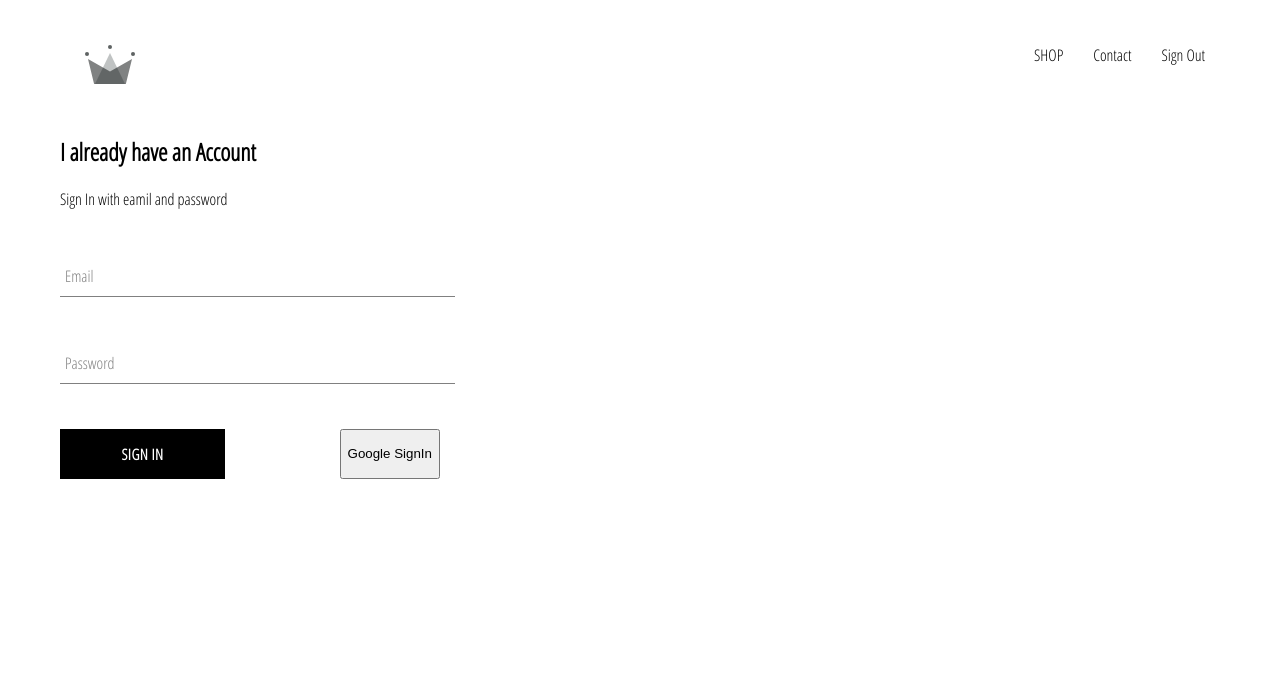
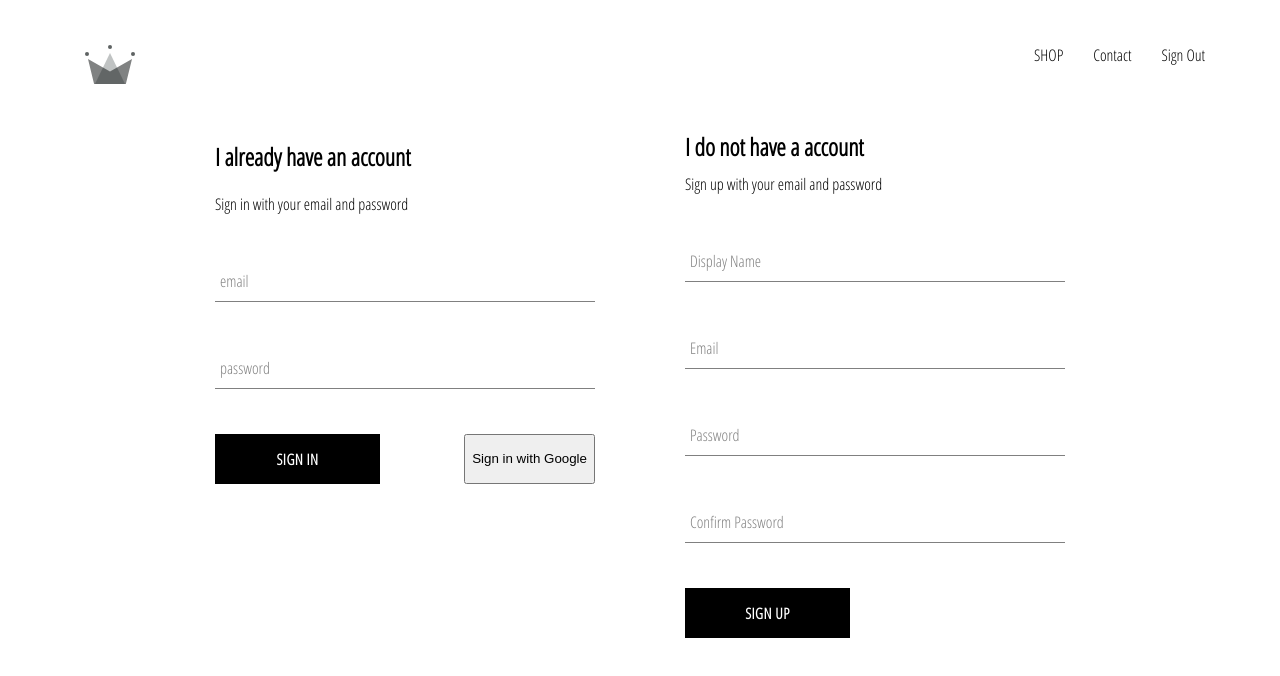
Before and after one commit to nscr2006/Clothing-store, a React (Create React App) app: page /signin in a window 1280 px wide. Shown: the top 676 px of the page. Built offline with nearby package versions, Linux system fonts and the light colour scheme; no server answers.

Commit message:
Implemented firebase utils,included ability to store authenticated users into our firestore

```diff
--- a/src/App.css
+++ b/src/App.css
@@ -6,7 +6,9 @@
   text-decoration: none;
   color: black;
 }
-
+*{
+  box-sizing: border-box;
+}
 
 /* .App {
   text-align: center;
--- a/src/App.js
+++ b/src/App.js
@@ -5,7 +5,7 @@
 import Homepage from './pages/homepage/homepage.component';
 import Header from './components/header/header.component.jsx';
 import SignInAndSignUpPage from './pages/sign-in-and sign-up/sign-in-and sign-up.component';
-import {auth} from './firebase/firebase.utils'
+import {auth,createUserProfileDocument} from './firebase/firebase.utils'
 
 
 class App extends React.Component{
@@ -20,9 +20,22 @@
 
   componentDidMount(){
 
-    this.unsubscribeFromAuth=auth.onAuthStateChanged(user=>{
-      this.setState({currentUser:user});
-      console.log(user);
+    this.unsubscribeFromAuth=auth.onAuthStateChanged(async userAuth=>{
+      if(userAuth){
+        const userRef=await createUserProfileDocument(userAuth);
+        userRef.onSnapshot(snapShot=>{
+          this.setState({
+            currentUser:{
+              id:snapShot.id,
+              ...snapShot.data()
+            }
+
+          })
+          console.log(this.state);
+        })
+
+      }
+      this.setState({currentUser:userAuth});
     })
   }
   componentWillUnmount(){
--- a/src/components/custom-button/custom-button.component.jsx
+++ b/src/components/custom-button/custom-button.component.jsx
@@ -3,7 +3,7 @@
 
 
  const CustomButton=({children,isGoogleSignIn,...otherProps})=>(
-     <button className={`${isGoogleSignIn?'google-sign-in':''}custom-button`}{...otherProps}>
+     <button className={`${isGoogleSignIn? 'google-sign-in' : ''}custom-button`}{...otherProps}>
          {children}
      </button>
  )
--- a/src/components/custom-button/custom-button.styles.scss
+++ b/src/components/custom-button/custom-button.styles.scss
@@ -22,7 +22,8 @@
     &.google-sign-in{
         background-color: #4285f4;
         color: white;
-        &.hover{
+        cursor: pointer;
+        &:hover{
             background-color: #357ae8;
             border: none;
         }
--- a/src/components/sign-in/sign-in.component.jsx
+++ b/src/components/sign-in/sign-in.component.jsx
@@ -1,62 +1,66 @@
 import React from 'react';
-import {signInWithGoogle} from '../../firebase/firebase.utils';
+
+import FormInput from '../form-input/form-input.component';
+import CustomButton from '../custom-button/custom-button.component';
+
+import { signInWithGoogle } from '../../firebase/firebase.utils';
 
 import './sign-in.styles.scss';
-import FormInput from '../form-input/form-input.component';
-import CustomButton from '../custom-button/custom-button.component'
 
-class SignIn extends React.Component{
+class SignIn extends React.Component {
   constructor(props) {
     super(props);
 
-        this.state={
-            email:'',
-            password:''
+    this.state = {
+      email: '',
+      password: ''
+    };
   }
 
-
-
-    }
-    handleSubmit = event=>{
+  handleSubmit = event => {
     event.preventDefault();
 
-        this.setState({email:'',password:''})
-    }
-    handleChange=event=>{
-        const {value,name}=event.target;
+    this.setState({ email: '', password: '' });
+  };
 
-        this.setState({[name]:value})
-    }
+  handleChange = event => {
+    const { value, name } = event.target;
 
+    this.setState({ [name]: value });
+  };
 
-    render(){
+  render() {
     return (
       <div className='sign-in'>
-            <h2>I already have an Account</h2>
-            <span>Sign In with eamil  and password</span>
+        <h2>I already have an account</h2>
+        <span>Sign in with your email and password</span>
 
         <form onSubmit={this.handleSubmit}>
-
-                <FormInput name="email" type='email' value={this.state.email} handleChange={this.handleChange}  label="Email"required/>
-
-                <FormInput name="password" type='password' value={this.state.email} handleChange={this.handleChange} label='Password'required/>
-
+          <FormInput
+            name='email'
+            type='email'
+            handleChange={this.handleChange}
+            value={this.state.email}
+            label='email'
+            required
+          />
+          <FormInput
+            name='password'
+            type='password'
+            value={this.state.password}
+            handleChange={this.handleChange}
+            label='password'
+            required
+          />
           <div className='buttons'>
-                <CustomButton type="submit" > Sign In</CustomButton>
+            <CustomButton type='submit'> Sign in </CustomButton>
             <CustomButton onClick={signInWithGoogle} isGoogleSignIn>
-                {' '}
-                Google SignIn{' '}
+              Sign in with Google
             </CustomButton>
-
           </div>
-
-
         </form>
-
       </div>
-
-
-        )
+    );
   }
 }
 
--- /dev/null
+++ b/src/components/sign-up/sign-up.component.jsx
@@ -0,0 +1,103 @@
+import React from 'react';
+
+import FormInput from '../form-input/form-input.component';
+import CustomButton from '../custom-button/custom-button.component';
+
+import { auth, createUserProfileDocument } from '../../firebase/firebase.utils';
+
+import './sign-up.styles.scss';
+
+class SignUp extends React.Component {
+  constructor() {
+    super();
+
+    this.state = {
+      displayName: '',
+      email: '',
+      password: '',
+      confirmPassword: ''
+    };
+  }
+
+  handleSubmit = async event => {
+    event.preventDefault();
+
+    const { displayName, email, password, confirmPassword } = this.state;
+
+    if (password !== confirmPassword) {
+      alert("passwords don't match");
+      return;
+    }
+
+    try {
+      const { user } = await auth.createUserWithEmailAndPassword(
+        email,
+        password
+      );
+
+      await createUserProfileDocument(user, { displayName });
+
+      this.setState({
+        displayName: '',
+        email: '',
+        password: '',
+        confirmPassword: ''
+      });
+    } catch (error) {
+      console.error(error);
+    }
+  };
+
+  handleChange = event => {
+    const { name, value } = event.target;
+
+    this.setState({ [name]: value });
+  };
+
+  render() {
+    const { displayName, email, password, confirmPassword } = this.state;
+    return (
+      <div className='sign-up'>
+        <h2 className='title'>I do not have a account</h2>
+        <span>Sign up with your email and password</span>
+        <form className='sign-up-form' onSubmit={this.handleSubmit}>
+          <FormInput
+            type='text'
+            name='displayName'
+            value={displayName}
+            onChange={this.handleChange}
+            label='Display Name'
+            required
+          />
+          <FormInput
+            type='email'
+            name='email'
+            value={email}
+            onChange={this.handleChange}
+            label='Email'
+            required
+          />
+          <FormInput
+            type='password'
+            name='password'
+            value={password}
+            onChange={this.handleChange}
+            label='Password'
+            required
+          />
+          <FormInput
+            type='password'
+            name='confirmPassword'
+            value={confirmPassword}
+            onChange={this.handleChange}
+            label='Confirm Password'
+            required
+          />
+          <CustomButton type='submit'>SIGN UP</CustomButton>
+        </form>
+      </div>
+    );
+  }
+}
+
+export default SignUp;
--- /dev/null
+++ b/src/components/sign-up/sign-up.styles.scss
@@ -0,0 +1,10 @@
+.sign-up{
+    display: flex;
+    flex-direction: column;
+    width:380px;
+
+    .title{
+        margin: 10px 0;
+    }
+
+}
--- a/src/firebase/firebase.utils.js
+++ b/src/firebase/firebase.utils.js
@@ -13,6 +13,28 @@
     measurementId: "G-L3L97LRDXE"
   }
 
+  export  const createUserProfileDocument= async (userAuth,additionalData)=>{
+      if(!userAuth) return;
+      const userRef = firestore.doc(`users/${userAuth.uid}`);
+      const snapShot= await userRef.get();
+       if(!snapShot.exists){
+           const { displayName,email}=userAuth;
+           const createdAt=new Date();
+
+           try{
+               await userRef.set({
+                   displayName,
+                   email,
+                   createdAt,
+                   ...additionalData
+               })
+           }catch(error){
+               console.log('error creating user',error.message);
+           }
+       }
+       return userRef;
+
+  }
   firebase.initializeApp(config);
 
   export  const auth=firebase.auth();
--- a/src/pages/sign-in-and sign-up/sign-in-and sign-up.component.jsx
+++ b/src/pages/sign-in-and sign-up/sign-in-and sign-up.component.jsx
@@ -1,11 +1,13 @@
 import React from 'react';
 import './sign-in-and sign-up.styles.scss';
 import SignIn from '../../components/sign-in/sign-in.component'
+import SignUp from '../../components/sign-up/sign-up.component';
 
 const SignInAndSignUpPage=()=>(
     <div className='sign-in-and-sign-up'>
 
        <SignIn/>
+       <SignUp/>
     </div>
 )
 export default SignInAndSignUpPage;
--- a/src/pages/sign-in-and sign-up/sign-in-and sign-up.styles.scss
+++ b/src/pages/sign-in-and sign-up/sign-in-and sign-up.styles.scss
@@ -0,0 +1,6 @@
+.sign-in-and-sign-up {
+    width: 850px;
+    display: flex;
+    justify-content: space-between;
+    margin: 30px auto;
+  }
```
Lines whose indentation alone changed are shown as unchanged.
